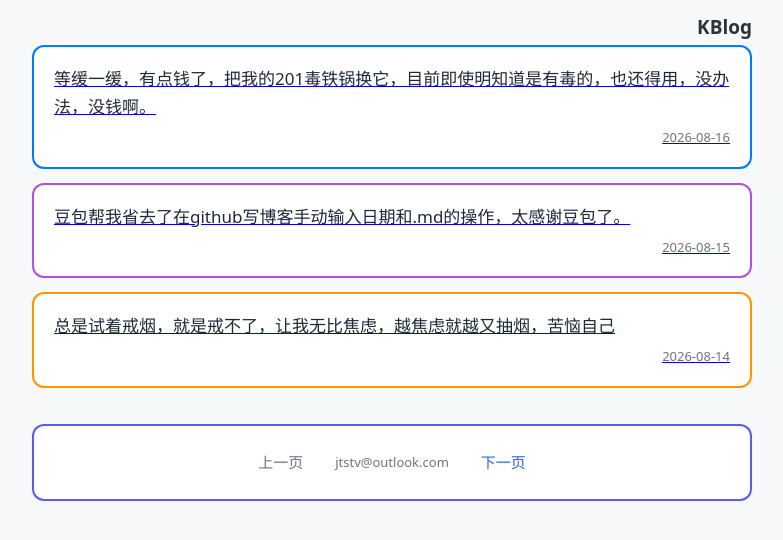
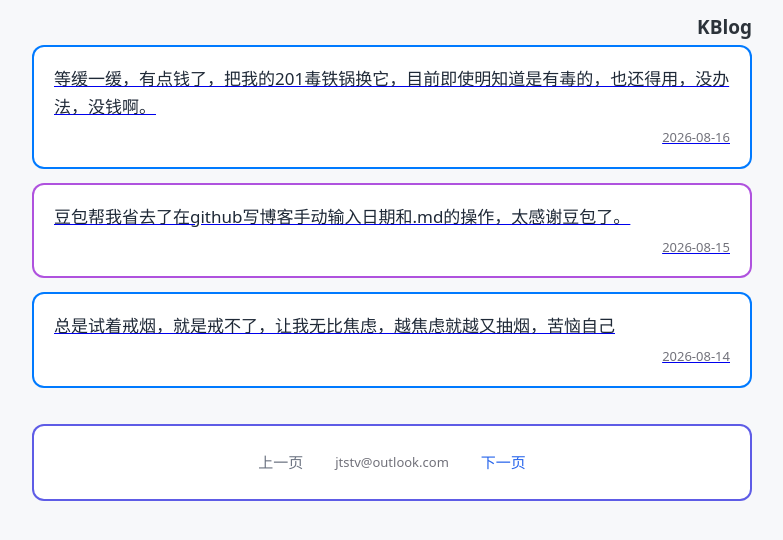
Before and after one commit to JTSTV/Jtstv.github.io, a Jekyll site: the page built from index.html, in a window 1280 px wide. Shown: the top 540 px of the page, without its empty margins (248-1031 px from the left). Built offline with Jekyll 4.4.1, drawn with Linux system fonts in a browser that asks for light colours; the list of posts is cut into pages by our own code.

Commit message:
更新 index.html

```diff
--- a/index.html
+++ b/index.html
@@ -11,35 +11,7 @@ layout: null
 <meta name="description" content="{{ site.description }}">
 <meta name="keywords" content="{{ site.keywords }}">
 <link rel="canonical" href="{{ site.url }}{{ page.url }}">
-<style>
-*{margin:0;padding:0;box-sizing:border-box}
-body{font:16px system-ui,-apple-system,sans-serif;background:#f7f8fa;color:#2c333a;padding:12px 16px 24px;line-height:1.65;margin:0}
-.container{max-width:720px;margin:0 auto}
-.site-header{margin-bottom:2px;text-align:right}
-.site-title{font-size:19px;font-weight:600;color:#2c333a;display:inline-block}
-.post-item{margin-bottom:14px;padding:2px;border-radius:12px}
-.box0{background:#007aff}
-.box1{background:#af52de}
-.box2{background:#ff9500}
-.box3{background:#ff2d55}
-.inner-card{background:#fff;border-radius:10px;padding:18px 20px}
-.post-title-text{font-size:17px;color:#1f2937;margin-bottom:6px;display:block}
-.post-date-text{font-size:13px;color:#71717a;text-align:right;display:block}
-.pagination{margin-top:36px;padding:2px;background:#5e5ce6;border-radius:12px}
-.pagination-inner{background:#fff;border-radius:10px;padding:16px 20px;display:flex;gap:10px;justify-content:center;align-items:center;flex-wrap:nowrap}
-.pagination-email{font-size:13px;color:#71717a;padding:0 8px}
-.pagination a,.pagination span{padding:8px 14px;border-radius:8px;font-size:15px;text-decoration:none;white-space:nowrap}
-.pagination a{color:#2563eb}
-.pagination span{color:#6b7280}
-@media(max-width:600px){
-body{padding:8px 12px 16px}
-.inner-card{padding:14px 16px}
-.post-title-text{font-size:16px}
-.pagination-inner{padding:14px 12px;gap:6px}
-.pagination-email{font-size:12px;padding:0 4px}
-.pagination a,.pagination span{padding:6px 10px;font-size:14px}
-}
-</style>
+<style>*{margin:0;padding:0;box-sizing:border-box}body{font:16px system-ui,-apple-system,sans-serif;background:#f7f8fa;color:#2c333a;padding:12px 16px 24px;line-height:1.65}.container{max-width:720px;margin:0 auto}.site-header{margin-bottom:2px;text-align:right}.site-title{font-size:19px;font-weight:600;color:#2c333a;display:inline-block}.post-item{margin-bottom:14px;padding:2px;border-radius:12px}.box0{background:#007aff}.box1{background:#af52de}.inner-card{background:#fff;border-radius:10px;padding:18px 20px}.post-title-text{font-size:17px;color:#1f2937;margin-bottom:6px;display:block}.post-date-text{font-size:13px;color:#71717a;text-align:right;display:block}.pagination{margin-top:36px;padding:2px;background:#5e5ce6;border-radius:12px}.pagination-inner{background:#fff;border-radius:10px;padding:16px 20px;display:flex;gap:10px;justify-content:center;align-items:center;flex-wrap:nowrap}.pagination-email{font-size:13px;color:#71717a;padding:0 8px}.pagination a,.pagination span{padding:8px 14px;border-radius:8px;font-size:15px;text-decoration:none;white-space:nowrap}.pagination a{color:#2563eb}.pagination span{color:#6b7280}@media(max-width:600px){body{padding:8px 12px 16px}.inner-card{padding:14px 16px}.post-title-text{font-size:16px}.pagination-inner{padding:14px 12px;gap:6px}.pagination-email{font-size:12px;padding:0 4px}.pagination a,.pagination span{padding:6px 10px;font-size:14px}}</style>
 </head>
 <body>
 <div class="container">
@@ -47,8 +19,8 @@ body{padding:8px 12px 16px}
 <div class="site-title">{{ site.title }}</div>
 </div>
 {% for post in paginator.posts %}
-{% assign mod = forloop.index | minus:1 | modulo:4 %}
-<div class="post-item{% if mod == 0 %} box0{% elsif mod ==1 %} box1{% elsif mod ==2 %} box2{% elsif mod ==3 %} box3{% endif %}">
+{% assign mod = forloop.index | minus:1 | modulo:2 %}
+<div class="post-item{% if mod == 0 %} box0{% else %} box1{% endif %}">
 <a href="{{ post.url | relative_url }}">
 <div class="inner-card">
 <span class="post-title-text">{% if post.pw %}🔒 {% endif %}{{ post.title }}</span>
```
